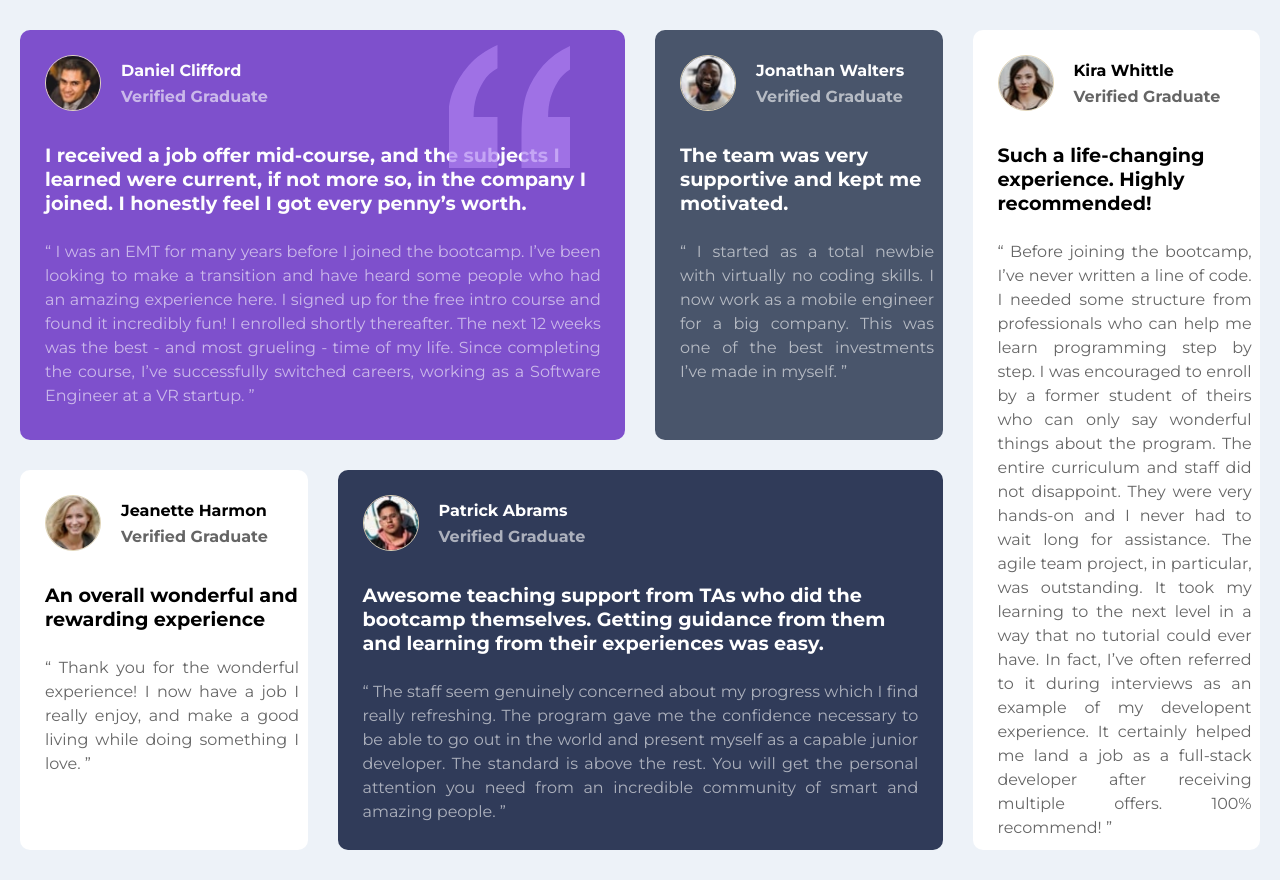
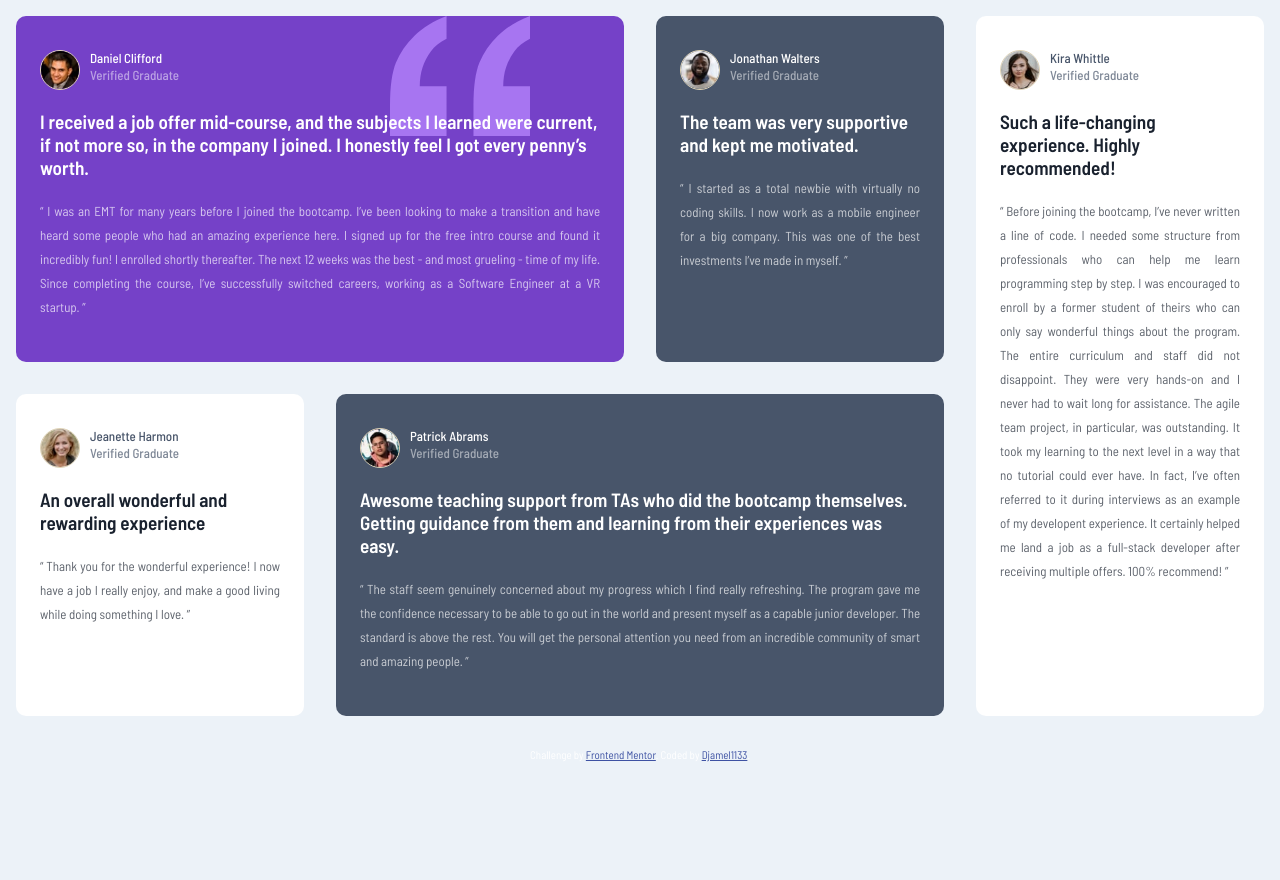
Before and after one commit to Djamel1133/testimonials-grid, a plain HTML site: page index.html in a window 1280 px wide. After the commit the page ends 800 px from the top, so only its background shows below. Drawn offline with Linux system fonts and the light colour scheme.

Commit message:
fix html semantic and some css issues

```diff
--- a/index.html
+++ b/index.html
@@ -7,53 +7,50 @@
     <meta name="viewport" content="width=device-width, initial-scale=1.0">
     <link rel="stylesheet" href="style.css">
     <link rel="icon" type="icon/png" sizes="32x32" href="images/favicon-32x32.png">
-    <title>Challenge3 Grid </title>
+    <title>Frontend Mentor | [Challenge Name Here]</title>
 </head>
 <body>
-  <main>
-
-   <div class="conteneur">
-    <div class="box une">
-      <div class="auteur">
+  <main class="container">
+    <article class="box one">
+      <div class="author">
         <img src="images/image-daniel.jpg" alt="daniel">
-        <div class="nom-grade">
-          <h2>Daniel Clifford</h2>
-          <h3>Verified Graduate</h3>
+        <div class="name-grade">
+          <h1>Daniel Clifford</h1>
+          <h2>Verified Graduate</h2>
         </div>
       </div>
-      <h1>I received a job offer mid-course, and the subjects I learned were current, if not more so,
-        in the company I joined. I honestly feel I got every penny’s worth.</h1>
+      <h3>I received a job offer mid-course, and the subjects I learned were current, if not more so,
+        in the company I joined. I honestly feel I got every penny’s worth.</h3>
       <p>“ I was an EMT for many years before I joined the bootcamp. I’ve been looking to make a
         transition and have heard some people who had an amazing experience here. I signed up
         for the free intro course and found it incredibly fun! I enrolled shortly thereafter.
         The next 12 weeks was the best - and most grueling - time of my life. Since completing
         the course, I’ve successfully switched careers, working as a Software Engineer at a VR startup. ”</p>
-        <img class="quotation" src="images/bg-pattern-quotation.svg" alt="">
-    </div>
+    </article>
 
-    <div class="box deux">
-      <div class="auteur">
+    <article class="box two">
+      <div class="author">
         <img src="images/image-jonathan.jpg" alt="daniel">
-        <div class="nom-grade">
-          <h2>Jonathan Walters</h2>
-          <h3>Verified Graduate</h3>
+        <div class="name-grade">
+          <h1>Jonathan Walters</h1>
+          <h2>Verified Graduate</h2>
         </div>
       </div>
-      <h1>The team was very supportive and kept me motivated.</h1>
+      <h3>The team was very supportive and kept me motivated.</h3>
       <p>“ I started as a total newbie with virtually no coding skills. I now work as a mobile engineer
         for a big company. This was one of the best investments I’ve made in myself. ”
       </p>
-    </div>
+    </article>
 
-    <div class="box trois">
-      <div class="auteur">
+    <article class="box three">
+      <div class="author">
         <img src="images/image-kira.jpg" alt="daniel">
-        <div class="nom-grade">
-          <h2>Kira Whittle</h2>
-          <h3>Verified Graduate</h3>
+        <div class="name-grade">
+          <h1>Kira Whittle</h1>
+          <h2>Verified Graduate</h2>
         </div>
       </div>
-      <h1>Such a life-changing experience. Highly recommended!</h1>
+      <h3>Such a life-changing experience. Highly recommended!</h3>
       <p>“ Before joining the bootcamp, I’ve never written a line of code. I needed some structure from
         professionals who can help me learn programming step by step. I was encouraged to enroll by a former
         student of theirs who can only say wonderful things about the program. The entire curriculum and staff
@@ -63,40 +60,44 @@
         experience. It certainly helped me land a job as a full-stack developer after receiving multiple offers.
         100% recommend! ”
       </p>
-    </div>
+    </article>
 
-    <div class="box quatre">
-      <div class="auteur">
+    <article class="box four">
+      <div class="author">
         <img src="images/image-jeanette.jpg" alt="daniel">
-        <div class="nom-grade">
-          <h2>Jeanette Harmon</h2>
-          <h3>Verified Graduate</h3>
+        <div class="name-grade">
+          <h1>Jeanette Harmon</h1>
+          <h2>Verified Graduate</h2>
         </div>
       </div>
-      <h1>An overall wonderful and rewarding experience</h1>
+      <h3>An overall wonderful and rewarding experience</h3>
       <p>“ Thank you for the wonderful experience! I now have a job I really enjoy, and make a good living
         while doing something I love. ”
       </p>
-    </div>
+    </article>
 
-    <div class="box cinq">
-      <div class="auteur">
+    <article class="box five">
+      <div class="author">
         <img src="images/image-patrick.jpg" alt="daniel">
-        <div class="nom-grade">
-          <h2>Patrick Abrams</h2>
-          <h3>Verified Graduate</h3>
+        <div class="name-grade">
+          <h1>Patrick Abrams</h1>
+          <h2>Verified Graduate</h2>
         </div>
       </div>
-      <h1>Awesome teaching support from TAs who did the bootcamp themselves. Getting guidance from them and
-        learning from their experiences was easy.</h1>
+      <h3>Awesome teaching support from TAs who did the bootcamp themselves. Getting guidance from them and
+        learning from their experiences was easy.</h3>
       <p> “ The staff seem genuinely concerned about my progress which I find really refreshing. The program
         gave me the confidence necessary to be able to go out in the world and present myself as a capable
         junior developer. The standard is above the rest. You will get the personal attention you need from
         an incredible community of smart and amazing people. ”
       </p>
+    </article>
+ </main>
+  <footer>
+    <div class="attribution">
+      Challenge by <a href="https://www.frontendmentor.io?ref=challenge" target="_blank">Frontend Mentor</a>.
+      Coded by <a href="https://www.frontendmentor.io/profile/Djamel1133">Djamel1133</a>.
     </div>
-
-  </div>
-  </main>
+  </footer>
 </body>
 </html>
--- a/style.css
+++ b/style.css
@@ -1,147 +1,156 @@
-@import url('https://fonts.googleapis.com/css2?family=Montserrat:ital,wght@0,100..900;1,100..900&display=swap');
+@import url('https://fonts.googleapis.com/css2?family=Barlow+Semi+Condensed:ital,wght@0,100;0,200;0,300;0,400;0,500;0,600;0,700;0,800;0,900;1,100;1,200;1,300;1,400;1,500;1,600;1,700;1,800;1,900&display=swap');
+
+:root{
+/* Primary colors */
+--Moderate-violet: hsl(263, 55%, 52%) ;
+--Very-dark-grayish-blue: hsl(217, 19%, 35%) ;
+--Very-dark-blackish-blue: hsl(219, 29%, 14%) ;
+--White: hsl(0, 0%, 100%) ;
+/*Neutral */
+--Light-gray: hsl(0, 0%, 81%) ;
+--Light-grayish-blue: hsl(210, 46%, 95%) ;
+
+/* Font size */
+--Font-size-small: 0.8125rem ; /* 13px*/
+--Font-size-medium: 1rem ; /* 16px*/
+--Font-size-large: 1.2rem ; /* 16px*/
+
+/* Font weight */
+--Font-weight-small: 500 ;
+--Font-weight-medium: 600 ;
+}
+
 *{
     box-sizing: border-box;
-    margin: 5px;
+    margin: 0;
     padding: 0;
 }
 
-html{
-    font-family:'Montserrat', Times, serif ;
-    background-color: #EDF2F8;
-    font-size: 16px;
-}
-body{
-    color: white;
-}
-
-main{
-  margin: 20px 0;
+body {
+  font-family: "Barlow Semi Condensed", sans-serif;
+  background-color: var(--Light-grayish-blue) ;
+  font-size: var(--Font-size-small);
+  color: var(--White);
 }
 
 .box {
-    background-color: #fff;
     border-radius: 10px;
     display: flex;
     flex-direction: column;
-    padding: 10px;
+    padding: 1.5rem;
+    margin: 1rem 1rem;
   }
 
-  .conteneur {
-    display: grid;
-    grid-template-columns: 1fr 1fr 1fr 1fr;
-    grid-template-rows: 420px 390px;
-    grid-gap: 20px;
+.one {
+    background-color: var(--Moderate-violet) ;
+    color: var(--White);
+    background-image: url(./images/bg-pattern-quotation.svg);
+    background-repeat: no-repeat;
+    background-position: top right 20% ;
+    background-size: 8.75rem 7.5rem;
   }
 
-  .une {
-    position: relative;
-    grid-column: 1 / 3;
-    grid-row: 1 / 2;
-    background-color: #733FC8 ;
-    opacity: 0.9;
-   order:1;
-  }
-  .quotation{
-    position: absolute;
-    right: 50px;
-    opacity: 0.7;
-    height: 30%;
-    width: 20%;
-    object-fit: cover;
-    order:  2;
+.two, .five {
+    background-color: var(--Very-dark-grayish-blue)
   }
 
-  .deux {
-    grid-column: 3 / 4;
-    grid-row: 1 / 2;
-    background-color: #49556B ;
+.three, .four {
+    background-color: white ;
+    color: var(--Very-dark-blackish-blue);
   }
 
-  .trois {
-    grid-column: 4 / 5;
-    grid-row: 1 / 3;
-    background-color: white ;
-    color: black;
-  }
+.author{
+   display: flex; /* flex direction default : row */
+   margin: 0.625rem 0 ;
+ }
 
-  .quatre{
-   grid-column: 1 / 2;
-   grid-row: 2 / 3;
-   background-color: white;
-   color: black;
-  }
-
-  .cinq {
-    grid-column: 2 / 4;
-    grid-row: 2 / 3;
-    background-color: #303B59
-  }
-
-
-.auteur{
-  display: flex;
-  flex-direction: row;
-  margin: 10px;
-
-}
-
-.auteur img{
-    height: 56px;
-    width: 56px;
+.author img{
+    height: 2.5rem ;
+    width: 2.5rem;
     border-radius:50% ;
-    margin-right: 10px;
+    margin-right: .625rem;
     border: 1px solid  rgb(223, 211, 182);
     object-fit: cover;
 }
 
-.nom-grade{
-   margin-top: 6px;
+.name-grade{
    line-height: 1.3;
    width: 80%;
 }
 
-h1{
-    width: 95%;
-    margin: 15px;
+h3 {
+    margin: .625rem  0 ;
     text-align: left;
-    font-size: 1.2rem;
-}
-
-h3{
-    opacity: 0.6;
-    font-size: 1rem;
+    font-size: var(--Font-size-large);
+    font-weight: var(--Font-weight-medium);
 }
 
 h2{
-  width: 90%;
-  font-size: 1rem;
+  opacity: 0.5;
+  font-size: var(--Font-size-small);
+  font-weight: var(--Font-weight-small);
 }
 
-p{
-    width: 95%;
-    font-size: 1rem;
-    margin: 10px 15px;
-    opacity: 0.6;
+h1 {
+  font-size: var(--Font-size-small);
+  font-weight: var(--Font-weight-small);
+}
+
+.three h1, .three h2, .four h1, .four h2 {
+  color: var(--Very-dark-grayish-blue) ;
+}
+
+.three h2, .four h2 {
+  opacity: 0.7;
+}
+
+p {
+    margin: 0.625rem 0 1.2rem 0;
+    opacity: 0.7;
     text-align: justify;
     line-height: 1.5rem;
   }
 
+  /* footer */
+  .attribution {
+    margin: 1rem;
+    font-size: .6875rem; text-align: center; }
+  .attribution a { color: hsl(228, 45%, 44%); }
+
 /* ----- Responsive adjustement------ */
 
-@media (max-width: 996px) {
-  html {
-      font-size: 16px;
+@media (min-width: 49.875rem)
+  {
+  .container {
+   display: grid ;
+   grid-template-columns: 1fr 1fr 1fr 1fr;
+
+  }
+
+  .one {
+    position: relative;
+    grid-column: 1 / 3;
+    grid-row: 1 / 2;
+    order:1;
+  }
+
+  .two {
+    grid-column: 3 / 4;
+    grid-row: 1 / 2;
+  }
+
+  .three {
+    grid-column: 4 / 5;
+    grid-row: 1 / 3;
+  }
+
+  .four{
+   grid-column: 1 / 2;
+   grid-row: 2 / 3;
+  }
+
+  .five {
+    grid-column: 2 / 4;
+    grid-row: 2 / 3;
   }
 }
-
-@media (max-width: 768px) {
-  html {
-      font-size: 14px;
-  }
-}
-
-@media (max-width: 480px) {
-  html {
-      font-size: 12px;
-  }
-}
```
